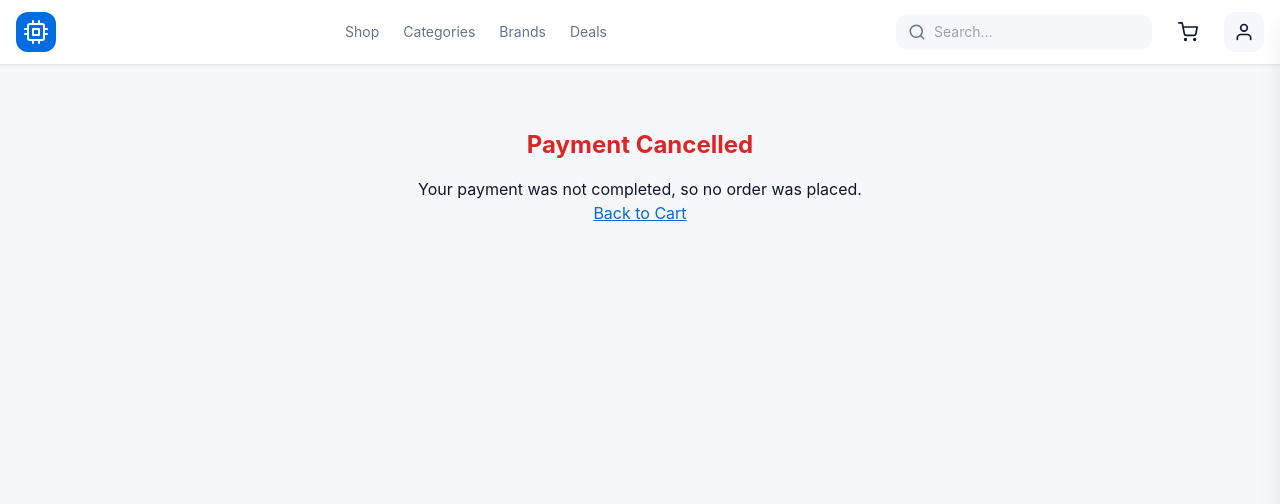
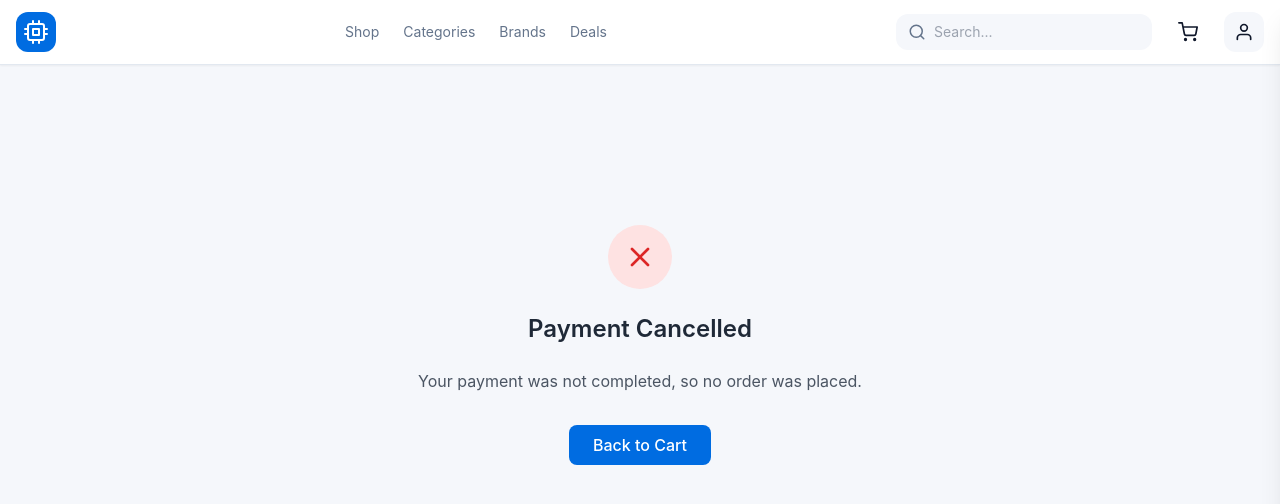
Before and after one commit to dania8shaghouri/e-commerce, a React (Vite) app in the folder frontend/: page /payment-cancel in a window 1280 px wide. Shown: the top 504 px of the page. Built offline with nearby package versions, Linux system fonts and the light colour scheme; no server answers; sample sign-in values are in the browser's storage.

Commit message:
Style payment success/cancel pages using ResultState component

```diff
--- a/frontend/src/components/ui/ResultState.tsx
+++ b/frontend/src/components/ui/ResultState.tsx
@@ -8,6 +8,7 @@ interface Props {
   buttonText: string;
   onClick: () => void;
   color?: Color;
+  children?: React.ReactNode;
 }
 
 const colorMap = {
@@ -27,21 +28,21 @@ const ResultState = ({
   buttonText,
   onClick,
   color = "green",
+  children,
 }: Props) => {
   const selectedColor = colorMap[color];
 
   return (
     <div className="flex flex-col items-center justify-center h-[70vh] gap-6 text-center">
-
       <div
         className={`w-16 h-16 flex items-center justify-center rounded-full ${selectedColor.bg}`}
       >
         <Icon className={`w-8 h-8 ${selectedColor.text}`} />
       </div>
 
-      <h1 className="text-2xl font-semibold text-gray-800">
-        {title}
-      </h1>
+      <h1 className="text-2xl font-semibold text-gray-800">{title}</h1>
+
+      {children && <div className="text-gray-600 space-y-1">{children}</div>}
 
       <button
         onClick={onClick}
--- a/frontend/src/pages/PaymentCancelPage.tsx
+++ b/frontend/src/pages/PaymentCancelPage.tsx
@@ -1,20 +1,23 @@
-import { Link, useSearchParams } from "react-router-dom";
+import { useSearchParams, useNavigate } from "react-router-dom";
+import { FiX } from "react-icons/fi";
+import ResultState from "../components/ui/ResultState";
 
 const PaymentCancelPage = () => {
   const [searchParams] = useSearchParams();
   const orderId = searchParams.get("orderId");
+  const navigate = useNavigate();
 
   return (
-    <div className="max-w-lg mx-auto text-center py-16 space-y-4">
-      <h1 className="text-2xl font-bold text-red-600">Payment Cancelled</h1>
+    <ResultState
+      icon={FiX}
+      title="Payment Cancelled"
+      buttonText="Back to Cart"
+      onClick={() => navigate("/cart")}
+      color="red"
+    >
       <p>Your payment was not completed, so no order was placed.</p>
-      {orderId && (
-        <p className="text-sm text-gray-500">Order No: {orderId}</p>
-      )}
-      <Link to="/cart" className="text-primary underline">
-        Back to Cart
-      </Link>
-    </div>
+      {orderId && <p className="text-sm text-gray-500">Order No: {orderId}</p>}
+    </ResultState>
   );
 };
 
--- a/frontend/src/pages/PaymentSuccessPage.tsx
+++ b/frontend/src/pages/PaymentSuccessPage.tsx
@@ -1,10 +1,14 @@
 import { useEffect, useState } from "react";
-import { useSearchParams, Link } from "react-router-dom";
+import { useSearchParams, useNavigate } from "react-router-dom";
+import { FiCheck, FiClock } from "react-icons/fi";
 import { getOrderStatus } from "../services/paymentService";
+import ResultState from "../components/ui/ResultState";
+import Loading from "../components/ui/Loading";
 
 const PaymentSuccessPage = () => {
   const [searchParams] = useSearchParams();
   const orderId = searchParams.get("orderId");
+  const navigate = useNavigate();
 
   const [status, setStatus] = useState<"loading" | "paid" | "pending">(
     "loading",
@@ -25,39 +29,36 @@ const PaymentSuccessPage = () => {
     checkStatus();
   }, [orderId]);
 
-  if (status === "loading") {
+  if (status === "loading") return <Loading />;
+
+  if (status === "paid") {
     return (
-      <div className="max-w-lg mx-auto text-center py-16">
-        <p>Checking payment status...</p>
-      </div>
+      <ResultState
+        icon={FiCheck}
+        title="Payment Successful 🎉"
+        buttonText="Continue Shopping"
+        onClick={() => navigate("/shop")}
+        color="green"
+      >
+        <p>Your order has been placed, thank you!</p>
+        <p className="text-sm text-gray-500">Order No: {orderId}</p>
+      </ResultState>
     );
   }
 
   return (
-    <div className="max-w-lg mx-auto text-center py-16 space-y-4">
-      {status === "paid" ? (
-        <>
-          <h1 className="text-2xl font-bold text-green-600">
-            Payment Successful 🎉
-          </h1>
-          <p>Your order has been placed, thank you!</p>
-          <p className="text-sm text-gray-500">Order No: {orderId}</p>
-        </>
-      ) : (
-        <>
-          <h1 className="text-2xl font-bold text-yellow-600">
-            Confirming Payment
-          </h1>
-          <p>
-            Your payment was processed but our system hasn't confirmed it
-            yet — please refresh in a few seconds.
-          </p>
-        </>
-      )}
-      <Link to="/shop" className="text-primary underline">
-        Continue Shopping
-      </Link>
-    </div>
+    <ResultState
+      icon={FiClock}
+      title="Confirming Payment"
+      buttonText="Refresh"
+      onClick={() => window.location.reload()}
+      color="green"
+    >
+      <p>
+        Your payment was processed but our system hasn't confirmed it yet —
+        please refresh in a few seconds.
+      </p>
+    </ResultState>
   );
 };
 
```
